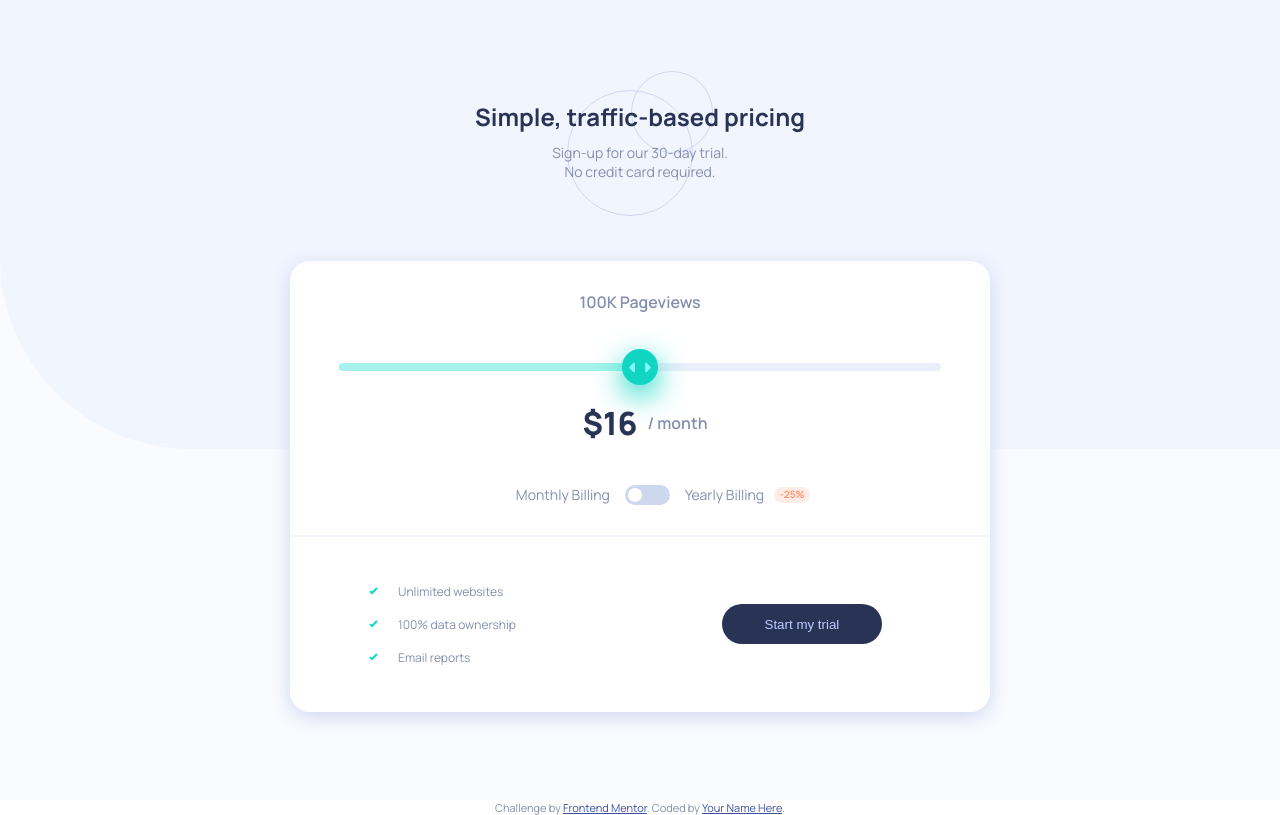
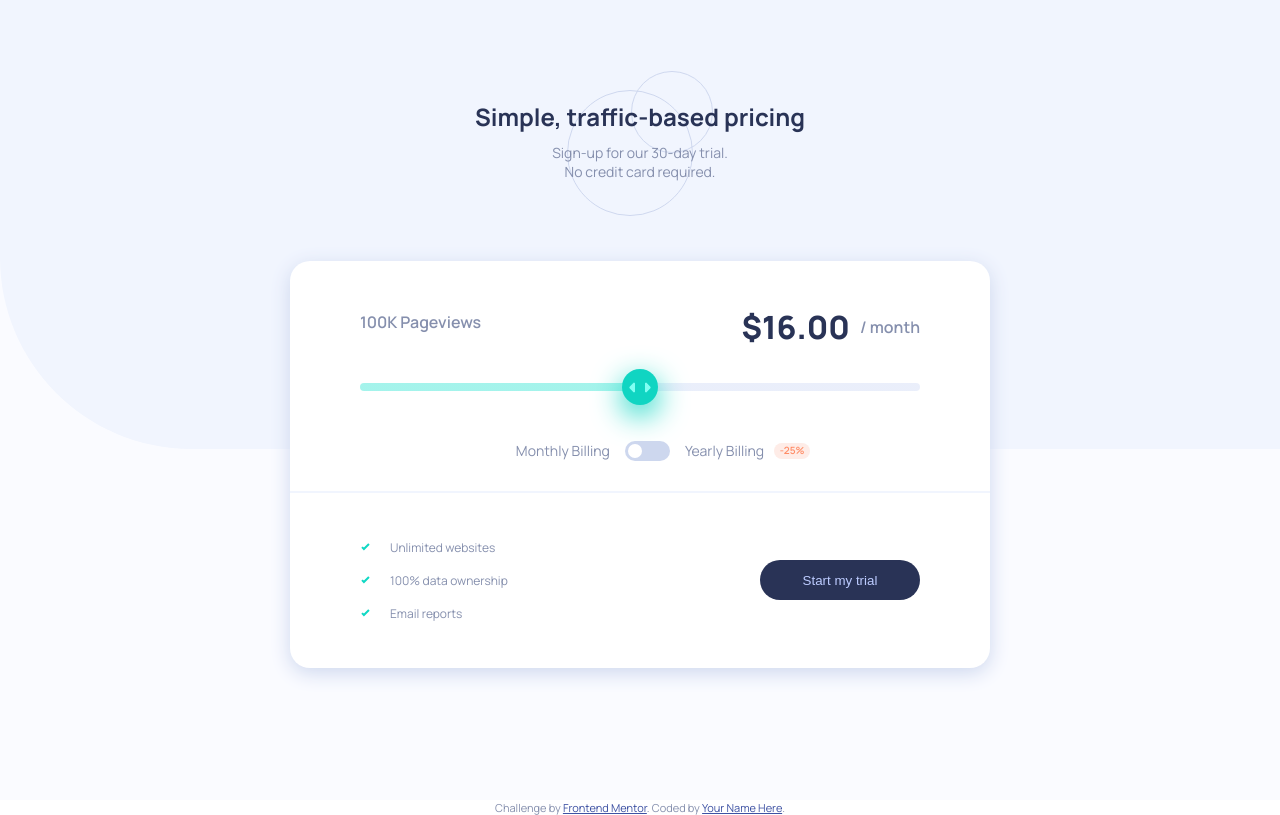
Before and after one commit to JacobFeat/JavaScript-input-range, a plain HTML site: page index.html in a window 1280 px wide. Drawn offline with Linux system fonts and the light colour scheme.

Commit message:
Add files via upload

```diff
--- a/css/style.css
+++ b/css/style.css
@@ -14,7 +14,6 @@ body {
   background: hsl(230, 100%, 99%);
   background-image: url('../images/bg-pattern.svg');
   background-repeat: no-repeat;
-
 }
 
 header {
@@ -59,8 +58,15 @@ h4 {
   border-radius: 20px;
 }
 
+.top-box {
+  width: 90%;
+  display: flex;
+  flex-direction: column;
+  align-items: center;
+}
+
 .pageviews {
-  padding: 30px;
+  padding: 30px 0;
   font-weight: 600;
 }
 
@@ -90,7 +96,7 @@ h4 {
   transition: background 0.3s;
 }
 
-.moneyChooser::-webkit-slider-thumb:hover{
+.moneyChooser::-webkit-slider-thumb:hover {
   background: hsl(174, 86%, 41%);
   background-image: url('../images/icon-slider.svg');
   background-position: center;
@@ -100,7 +106,7 @@ h4 {
 }
 
 .price {
-  padding: 10px;
+  padding: 20px 0 10px;
   display: flex;
   align-items: center;
   font-weight: 600;
@@ -142,11 +148,11 @@ h4 {
   color: hsl(15, 100%, 70%);
 }
 
-#toggle{
+#toggle {
   display: none;
 }
 
-.btn{
+.btn {
   display: inline-block;
   min-width: 30px;
   width: 45px;
@@ -159,7 +165,7 @@ h4 {
   transition: background 0.3s ease-in-out;
 }
 
-.btn:before{
+.btn:before {
   content: '';
   display: inline-block;
   width: 14px;
@@ -167,23 +173,20 @@ h4 {
   border-radius: 100%;
   background: #fff;
   position: absolute;
-    top:50%;
+  top: 50%;
   left: 3px;
   transform: translateY(-50%);
   transition: 0.5s ease-in-out;
 }
 
+#toggle:checked~.btn {}
 
-#toggle:checked ~ .btn{
-
-}
-
-#toggle:checked ~ .btn:before{
+#toggle:checked~.btn:before {
   transition: 0.5s ease-in-out;
   left: 28px;
 }
 
-.toggle-hover{
+.toggle-hover {
   background: hsl(174, 86%, 45%);
   transition: background 0.3s ease-in-out;
 }
@@ -206,6 +209,7 @@ h4 {
   /* I did it to center horizontally pseudo-elements  */
 }
 
+
 .bottom-first h4::before {
   content: "";
   display: inline-block;
@@ -219,7 +223,7 @@ h4 {
 }
 
 .bottom-of-box button {
-  margin: 30px;
+  margin: 30px 0;
   width: 160px;
   height: 40px;
   border-radius: 30px;
@@ -231,34 +235,62 @@ h4 {
   transition: color 0.5s;
 }
 
-.bottom-of-box button:hover{
+.bottom-of-box button:hover {
   color: white;
   transition: color 0.5s;
 }
 
 /* MEDIA QUERIES */
-
+@media (max-width:700px) {
+  .bottom-first h4:last-child{
+    margin-bottom: 0;
+  }
+}
 
 @media (min-width: 700px) {
-  .bottom-of-box{
+  .bottom-of-box {
     display: flex;
-    justify-content: space-around;
-    align-items: center;
+    justify-content: center;
   }
 
-  .bottom-first{
+  .bottom-content {
+    display: flex;
+    justify-content: space-between;
+    align-items: center;
+    width: 80%;
+  }
+
+  .bottom-first {
     margin: 30px 0;
   }
 
-  .bottom-first h4{
+  .bottom-first h4 {
     justify-content: flex-start;
   }
 
-
+  .top-box {
+    flex-direction: row;
+    justify-content: space-between;
+    flex-wrap: wrap;
+    padding-top: 20px;
+    width: 80%;
   }
 
-@media (min-width: 1300px){
-  .container{
+  .pageviews {
+    order: -2;
+  }
+
+  .moneyChooser {
+    width: 100%;
+  }
+
+  .price {
+    order: -1;
+  }
+}
+
+@media (min-width: 1300px) {
+  .container {
     background-size: contain;
   }
 }
--- a/index.html
+++ b/index.html
@@ -34,11 +34,11 @@
       <h4> Sign-up for our 30-day trial. No credit card required. </h4>
     </header>
     <div class="box">
-      <div class="pageviews"><span class = "amount-of-pageviews">100K</span> Pageviews</div>
-      <input type="range" id="volume" name="volume" class="moneyChooser"
-         min="0" max="4" value="2" step="1">
-      <div class="price"><span class="price-text">$<span class="price-value">16</span></span> / month </div>
-
+      <div class="top-box">
+        <div class="pageviews"><span class="amount-of-pageviews">100K</span> Pageviews</div>
+        <input type="range" id="volume" name="volume" class="moneyChooser" min="0" max="4" value="2" step="1">
+        <div class="price"><span class="price-text">$<span class="price-value">16</span>.00</span> / month </div>
+      </div>
       <div class="monthly-yearly">
         <div class="monthly">Monthly Billing</div>
         <input type="checkbox" name="toggle" id="toggle">
@@ -46,12 +46,14 @@
         <div class="yearly">Yearly Billing</div>
       </div>
       <div class="bottom-of-box">
+        <div class="bottom-content">
           <div class="bottom-first">
             <h4>Unlimited websites</h4>
             <h4>100% data ownership</h4>
             <h4>Email reports</h4>
           </div>
           <button type="button" name="button">Start my trial</button>
+        </div>
       </div>
     </div>
   </div>
```
Lines whose indentation alone changed are shown as unchanged.
